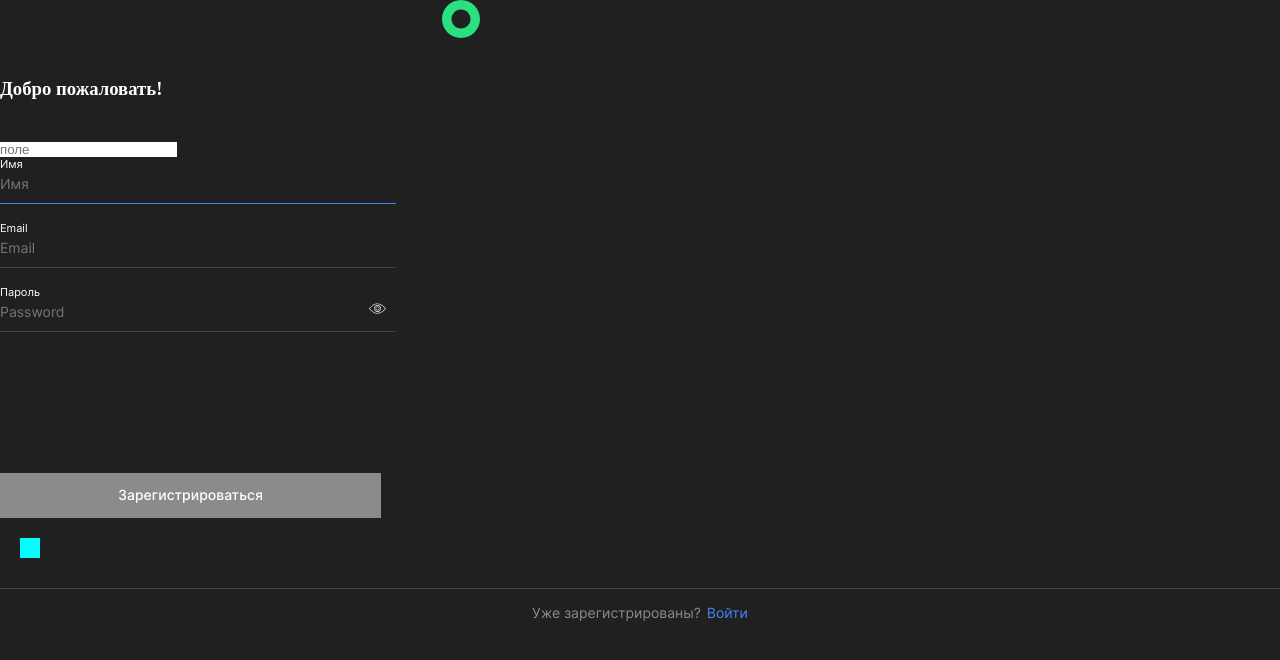
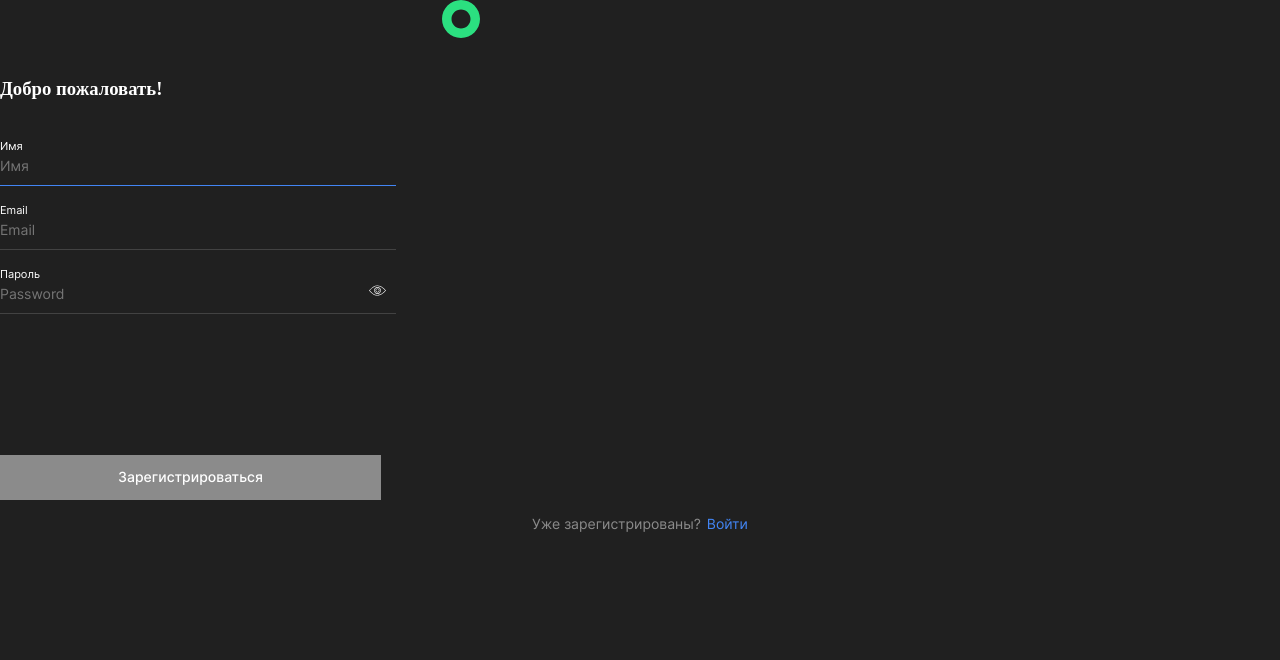
Before and after one commit to SergZhikhDev/movies-explorer-full, a React (Create React App) app in the folder frontend/: page /form in a window 1280 px wide. Shown: the top 660 px of the page. Built offline with nearby package versions, Linux system fonts and the light colour scheme.

Commit message:
убрал лишние элементы

```diff
--- a/frontend/src/components/pages-components/Form/Form.js
+++ b/frontend/src/components/pages-components/Form/Form.js
@@ -1,14 +1,16 @@
 import { useState,useContext} from "react";
+
 import "./Form.css";
+
+import Logo from "../../nested-components/Logo/Logo";
+import { Link } from "react-router-dom";
+import { ErrorText } from "../../nested-components/ErrorText/ErrorText";
+import { config } from "../../../utils/constants";
+
 import { useInputt } from "../../../hooks/useInput";
-import { config } from "../../../utils/constants";
-import { ErrorText } from "../../nested-components/ErrorText/ErrorText";
-import { Link } from "react-router-dom";
-import Logo from "../../nested-components/Logo/Logo";
 import { CurrentUserContext } from "../../../contexts/CurrentUserContext";
 
 export const Form = (props) => {
-
   const { isFetchError } = useContext(CurrentUserContext);
 
   const field = useInputt({}, config.name);
@@ -43,14 +45,14 @@ export const Form = (props) => {
           <h3 className='form__heading form__heading_type_auth'>
             Добро пожаловать!
           </h3>
-          <input
+          {/* <input
             type='text'
             name='field'
             className='fieldForm'
             placeholder='поле'
             value={field.value.field || ""}
             onChange={field.handleChange}
-          />
+          /> */}
           <fieldset className='form__input-container form__input-container_type_auth'>
             <label className='form__label form__label_type_auth'>
               Имя
@@ -151,8 +153,8 @@ export const Form = (props) => {
         </div>
       </div>
 
-      <button type='submit' className='buttonForm'></button>
-      <hr className='form__line line line_form line_form_type_auth'></hr>
+      {/* <button type='submit' className='buttonForm'></button> */}
+      {/* <hr className='form__line line line_form line_form_type_auth'></hr> */}
       <span className='form__error' id='error-userName'>
         {field.isDirty && (
           <ErrorText type='auth'>{field.errorMessages}</ErrorText>
```
